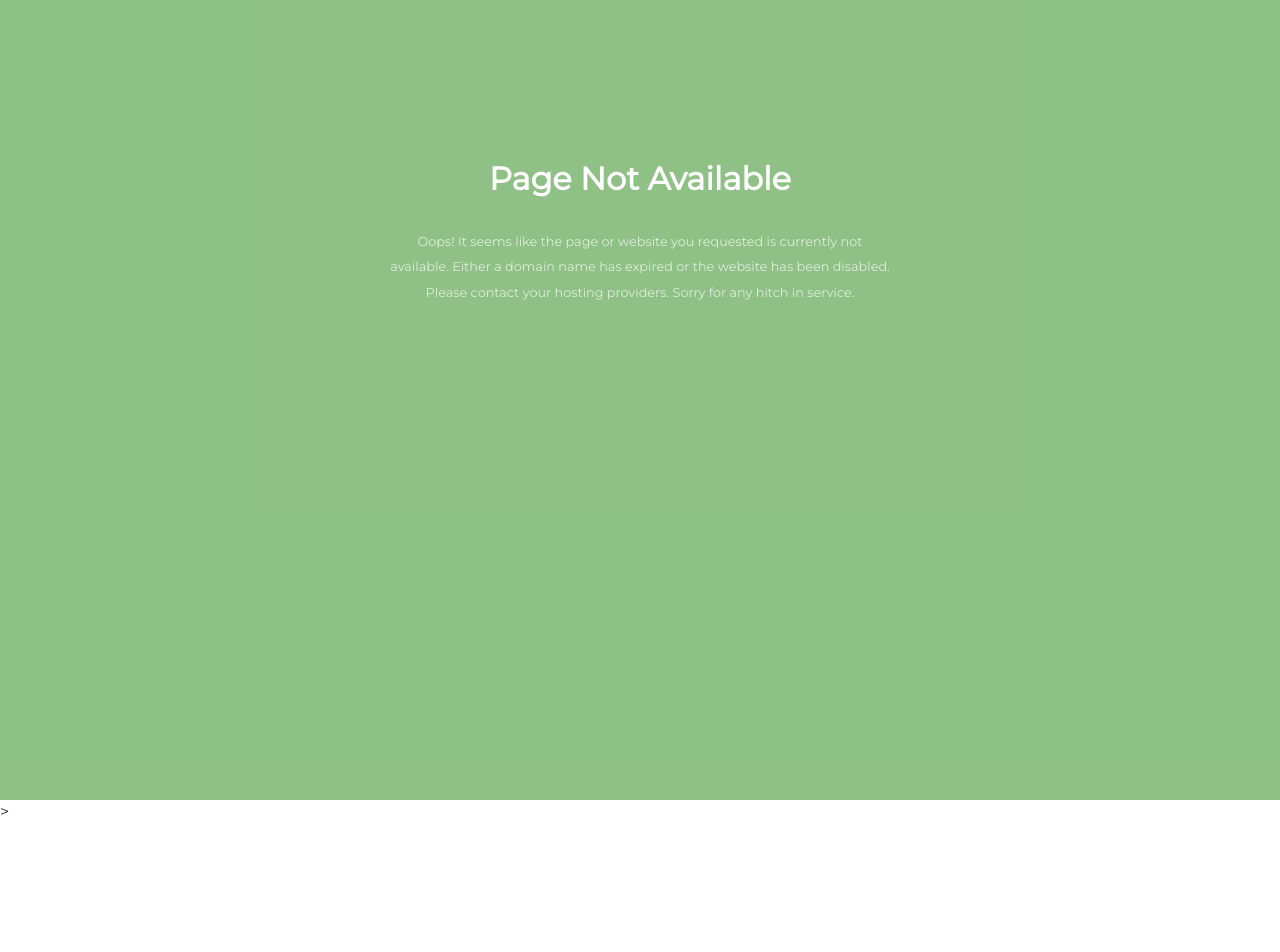
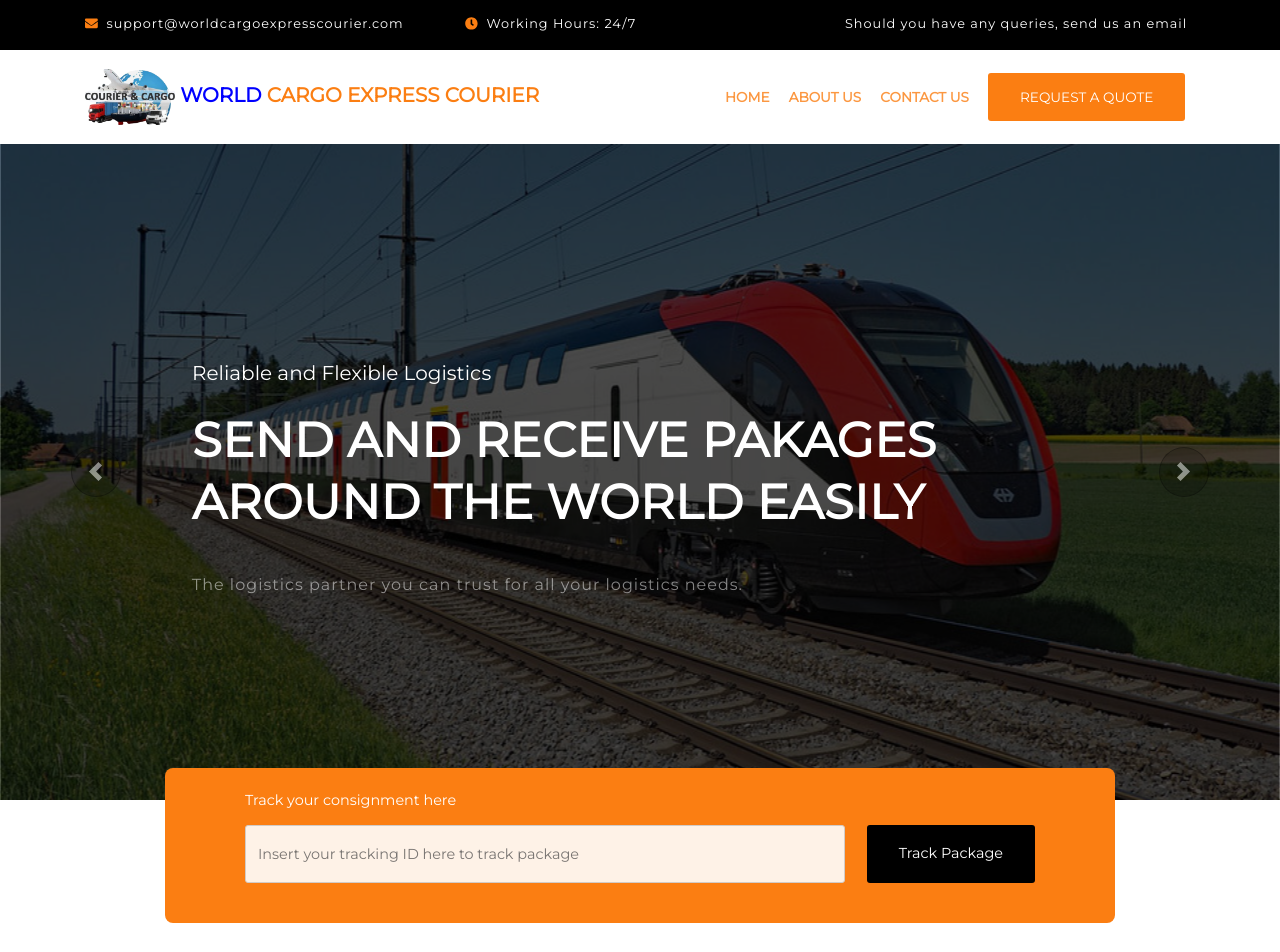
Before and after one commit to Achilles45/logistics-asaba, a Vue app: page / in a window 1280 px wide. Shown: the top 952 px of the page. Before the commit the page ends 824 px from the top, so only its background shows below. Built offline with nearby package versions, Linux system fonts and the light colour scheme.

Commit message:
Removed first overlay

```diff
--- a/src/router/index.js
+++ b/src/router/index.js
@@ -15,39 +15,39 @@ const routes = [
     name: 'Index',
     component: Index
   },
-  // {
-  //   path: '/about',
-  //   name: 'About',
-  //   // route level code-splitting
-  //   // this generates a separate chunk (about.[hash].js) for this route
-  //   // which is lazy-loaded when the route is visited.
-  //   component: About
-  // },
-  // {
-  //   path: '/contact',
-  //   name: 'Contact',
-  //   component: Contact
-  // },
-  // {
-  //   path: '/request',
-  //   name: 'Request',
-  //   component: Request
-  // },
-  // {
-  //   path: '/tracking/:id',
-  //   name: 'Tracking',
-  //   component: Tracking
-  // },
-  // {
-  //   path: '/package',
-  //   name: 'Package',
-  //   component: Package
-  // },
-  //  {
-  //   path: '/add',
-  //   name: 'add',
-  //   component: Add
-  // },
+  {
+    path: '/about',
+    name: 'About',
+    // route level code-splitting
+    // this generates a separate chunk (about.[hash].js) for this route
+    // which is lazy-loaded when the route is visited.
+    component: About
+  },
+  {
+    path: '/contact',
+    name: 'Contact',
+    component: Contact
+  },
+  {
+    path: '/request',
+    name: 'Request',
+    component: Request
+  },
+  {
+    path: '/tracking/:id',
+    name: 'Tracking',
+    component: Tracking
+  },
+  {
+    path: '/package',
+    name: 'Package',
+    component: Package
+  },
+   {
+    path: '/add',
+    name: 'add',
+    component: Add
+  },
 ]
 
 const router = new VueRouter({
--- a/src/views/Index.vue
+++ b/src/views/Index.vue
@@ -1,7 +1,7 @@
 <template>
   <div class="app">
-    <Overlay />>
-    <!-- <Topbar />
+    <!-- <Overlay /> -->
+    <Topbar />
     <Navbar />
     <Banner />
     <Tracking />
@@ -10,7 +10,7 @@
     <Gallery />
     <More />
     <Testimonials />
-    <Footer /> -->
+    <Footer />
   </div>
 </template>
 
```
